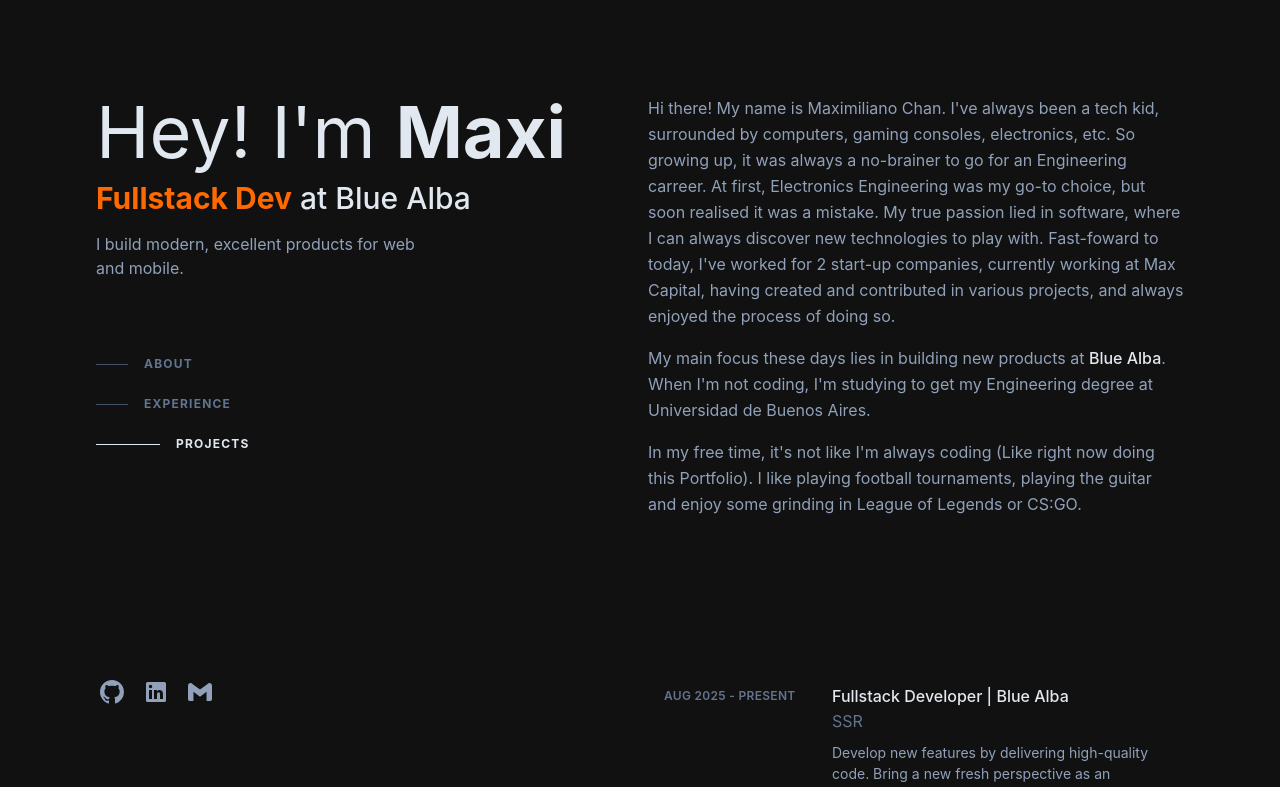
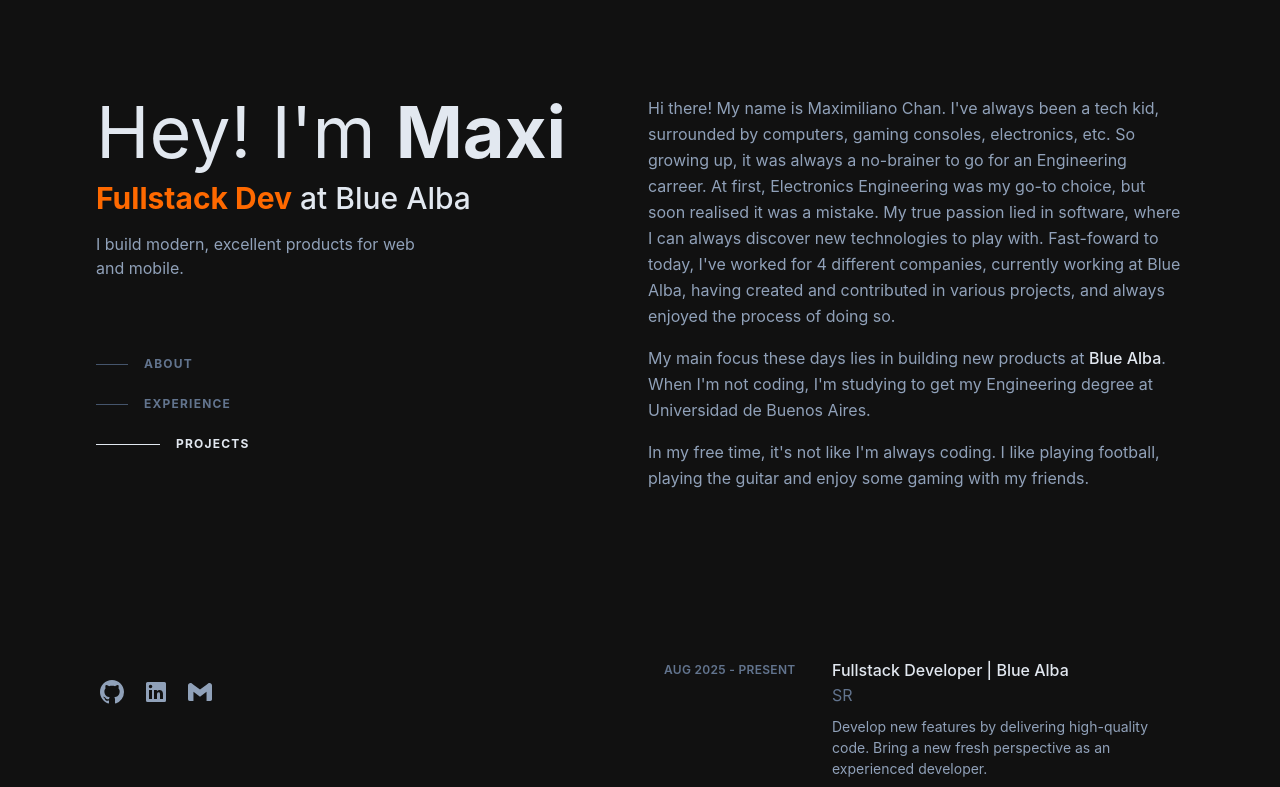
Before and after one commit to MChan818/portfolio, a React (Vite) app: page / in a window 1280 px wide. Shown: the top 787 px of the page. Built offline with nearby package versions, Linux system fonts and the light colour scheme; a web font is replaced by a local one.

Commit message:
fix: wording corrections

```diff
--- a/src/components/Job/JobList.ts
+++ b/src/components/Job/JobList.ts
@@ -7,26 +7,18 @@
 	start: string;
 	end: string;
 	tags: string[];
-}
+};
 
 export const JobList: JobListType[] = [
-		{
+	{
 		title: "Fullstack Developer | Blue Alba",
-		seniority: "SSR",
+		seniority: "SR",
 		description:
 			"Develop new features by delivering high-quality code. Bring a new fresh perspective as an experienced developer.",
 		website: "https://www.bluealba.com/",
 		start: "Aug 2025",
 		end: "Present",
-		tags: [
-			"ReactJS",
-			"TypeScript",
-			"NestJS",
-			"Javascript",
-			"Jest",
-			"SQL",
-			"SASS"
-		],
+		tags: ["ReactJS", "TypeScript", "NestJS", "Javascript", "Jest", "SQL", "SASS"],
 	},
 	{
 		title: "Fullstack Developer | Max Capital",
@@ -68,7 +60,7 @@
 			"NodeJS",
 			"ExpressJS",
 			"Tailwind",
-			"API"
+			"API",
 		],
 	},
 	{
--- a/src/components/SidePanel/AboutMe.tsx
+++ b/src/components/SidePanel/AboutMe.tsx
@@ -32,10 +32,11 @@
 					Hi there! My name is Maximiliano Chan. I've always been a tech kid, surrounded
 					by computers, gaming consoles, electronics, etc. So growing up, it was always a
 					no-brainer to go for an Engineering carreer. At first, Electronics Engineering
-					was my go-to choice, but soon realised it was a mistake. My true passion
-					lied in software, where I can always discover new technologies to play with.
-					Fast-foward to today, I've worked for 2 start-up companies, currently working at Max Capital,
-					having created and contributed in various projects, and always enjoyed the process of doing so.
+					was my go-to choice, but soon realised it was a mistake. My true passion lied in
+					software, where I can always discover new technologies to play with. Fast-foward
+					to today, I've worked for 4 different companies, currently working at Blue Alba,
+					having created and contributed in various projects, and always enjoyed the
+					process of doing so.
 				</p>
 				<p className="mb-4">
 					{"My main focus these days lies in building new products at "}
@@ -52,9 +53,8 @@
 					Universidad de Buenos Aires.
 				</p>
 				<p className="mb-4">
-					In my free time, it's not like I'm always coding (Like right now doing this
-					Portfolio). I like playing football tournaments, playing the guitar and enjoy
-					some grinding in League of Legends or CS:GO.
+					In my free time, it's not like I'm always coding. I like playing football,
+					playing the guitar and enjoy some gaming with my friends.
 				</p>
 			</div>
 		</section>
```
